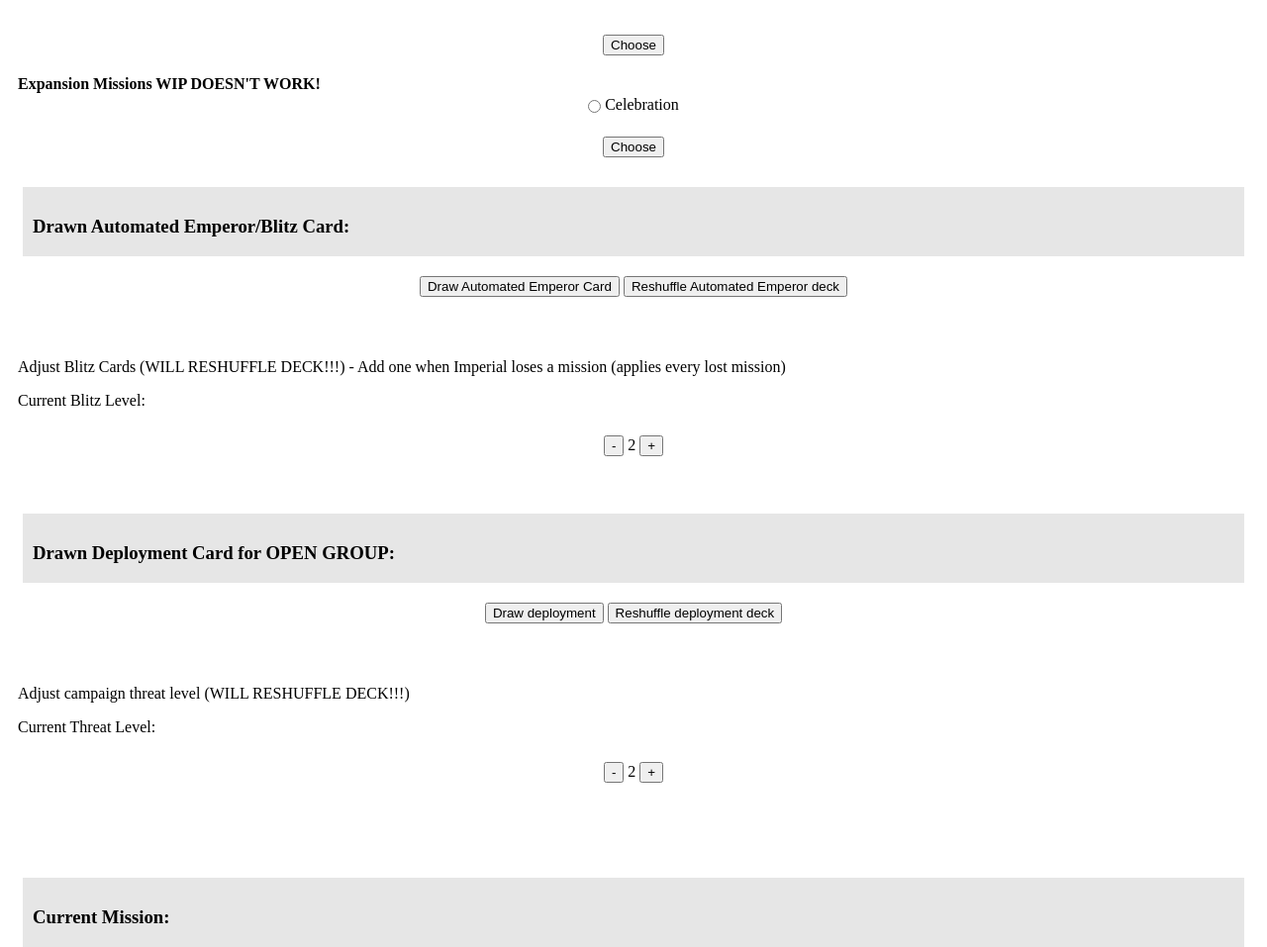
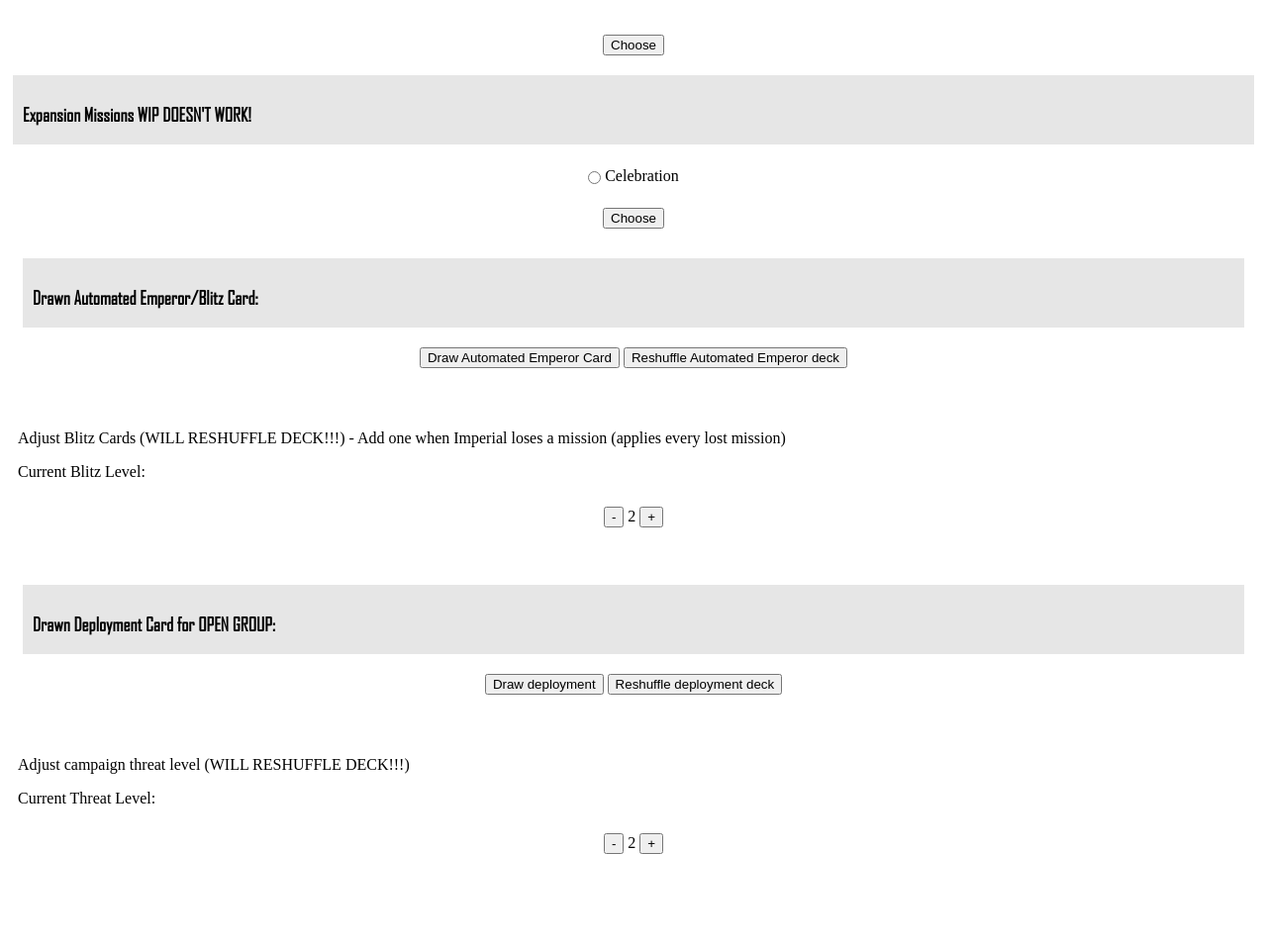
Before and after one commit to kckaiwei/AutomatedEmperor, a plain HTML site: page index.html in a window 1280 px wide. Shown: the part 735-1692 px from the top of the page at 99% size. Drawn offline with Linux system fonts and the light colour scheme.

Commit message:
added font-family for titles; should be same that IA uses?

```diff
--- a/index.html
+++ b/index.html
@@ -245,8 +245,10 @@
 		<button id="missionChooseButton" onClick="missionSelect()">Choose</button>
 	</div>
 
-	<div id="Expansion Missions">
-	<b>Expansion Missions WIP DOESN'T WORK!</b>
+	<div id="Expansion Missions" class="shaded">
+	<h3 id="expansionTitleText">Expansion Missions WIP DOESN'T WORK!</h3>
+	</div>
+	<div>
 		<table class="center">
 			<tr>
 				<td>
@@ -282,7 +284,7 @@ COMMENTED OUT UNTIL FULLY DONE
 
 <div id="Blitz">
 	<div class="shaded">
-		<h3> Drawn Automated Emperor/Blitz Card: </h3>
+		<h3 class="title"> Drawn Automated Emperor/Blitz Card: </h3>
 	</div>
 	<div class="buttonCenter">
 		<form id="blitzDraw" action="#" method="post" onsubmit="return false">
--- a/stylesheets/styles.css
+++ b/stylesheets/styles.css
@@ -29,6 +29,7 @@ div.shaded{
 	height: 50px;
 	padding: 10px 10px 10px 10px;
 	margin: 10px 5px 10px 5px;
+	font-family: agencyfb;
 }
 
 b.center{
@@ -38,6 +39,11 @@ b.center{
 table.center{
 	margin-left: auto;
 	margin-right: auto;
+}
+
+@font-face {
+	font-family: agencyfb;
+	src: url('../files/fonts/agencyfb.ttf');
 }
 
 /*MODAL SECTION
```
Also changed, not shown: files/fonts/agencyfb.ttf (added).
